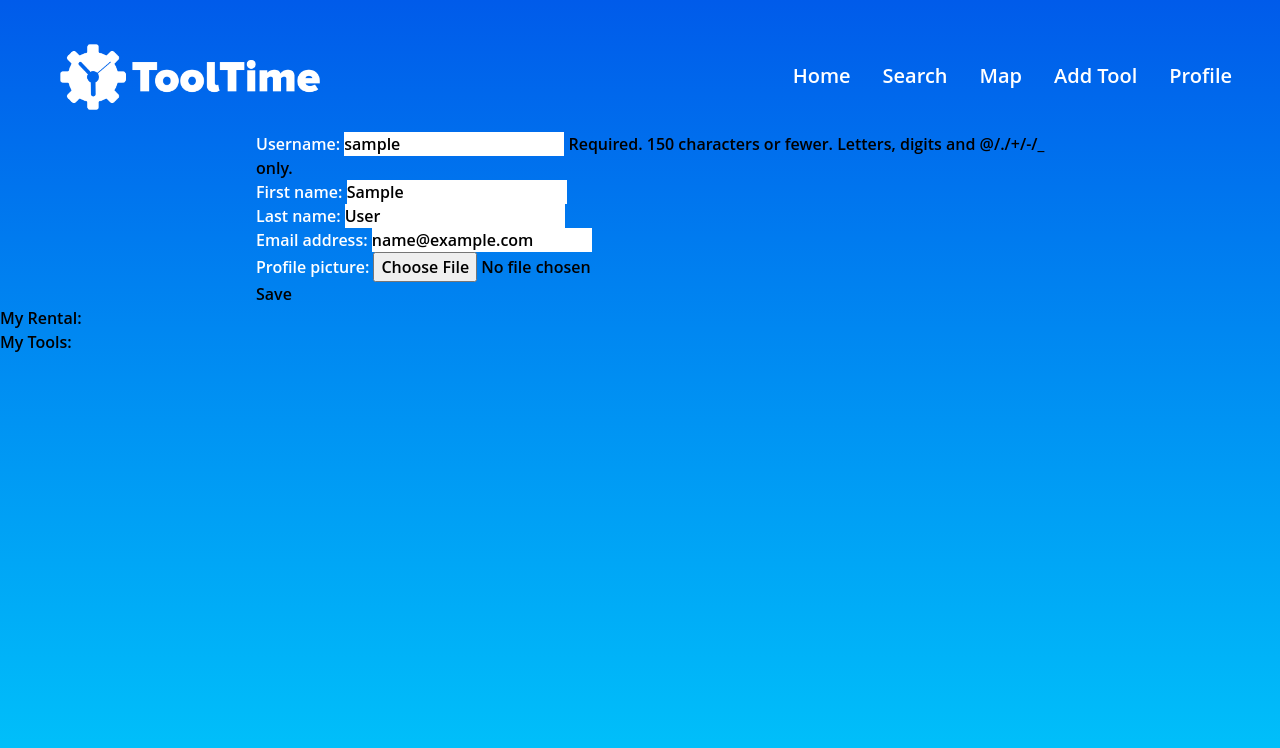
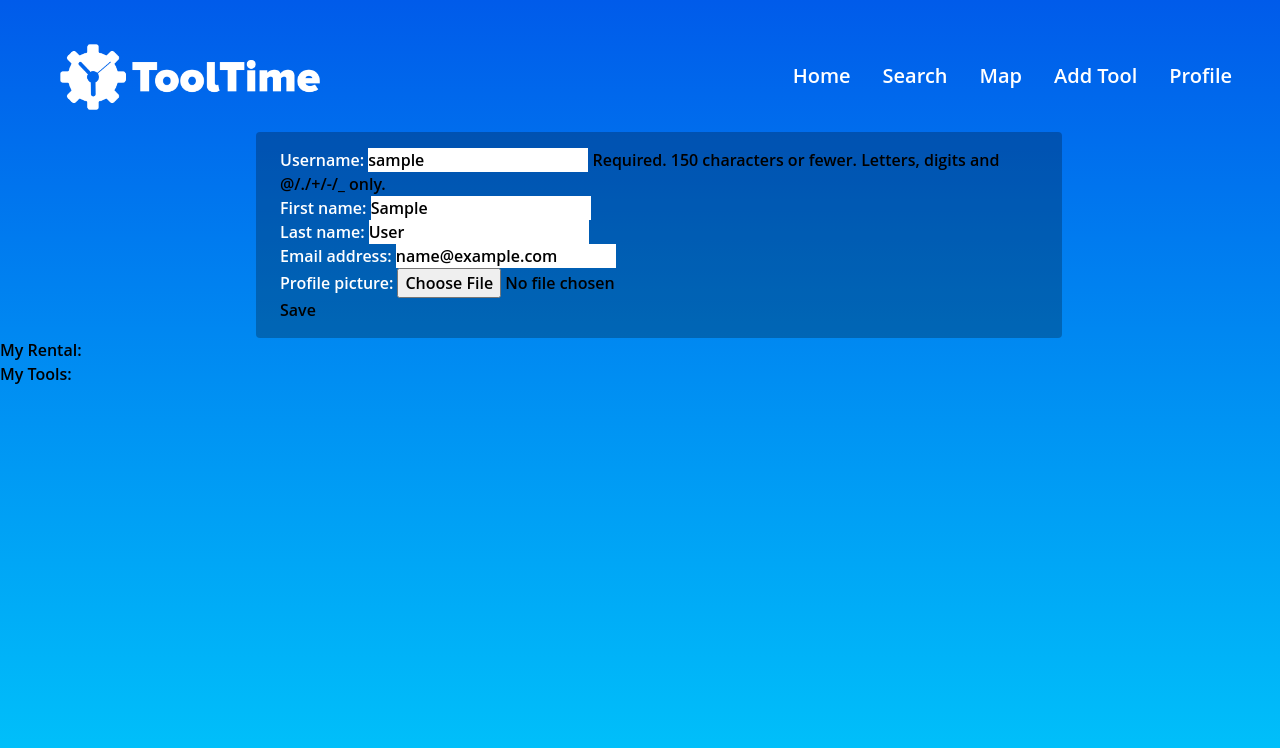
Before and after one commit to jacobef/djangang, a Django app: page /accounts/profile/ in a window 1280 px wide. Shown: the top 748 px of the page. Run offline with Django 4.2, Linux system fonts and the light colour scheme; the visitor is signed in with stand-in values (Sample User, id 1); some libraries are stand-ins or nearby versions.

Commit message:
Profile Styling

```diff
--- a/djangang/templates/accounts/profile.html
+++ b/djangang/templates/accounts/profile.html
@@ -5,79 +5,8 @@
 
 
 {% block content %}
-{#    <style>#}
-{##}
-{##}
-{#    body {#}
-{#        background-image: linear-gradient(to right, #ffecd2 0%, #ff794e 100%);#}
-{#        position: absolute;#}
-{#    }#}
-{##}
-{##}
-{#    img {#}
-{#        max-width: 100%;#}
-{#        max-height: 100%;#}
-{#        float: left;#}
-{#        top: 1000px;#}
-{#    }#}
-{#    .profile-pic {#}
-{#        height: 200px;#}
-{#        width: 200px;#}
-{##}
-{#        position: relative;#}
-{#        top: 75px;#}
-{#        left: 150px;#}
-{##}
-{#    }#}
-{##}
-{#    .My-tools {#}
-{#        position: relative;#}
-{#        font-family: "Comic Sans MS", "Comic Sans", cursive;#}
-{#        left: 500px;#}
-{#        bottom: 175px;#}
-{#    }#}
-{#    .My-rentals {#}
-{#        position: relative;#}
-{#        font-family: "Comic Sans MS", "Comic Sans", cursive;#}
-{##}
-{#        left: 500px;#}
-{#    }#}
-{##}
-{#    .upload-button {#}
-{#        position: relative;#}
-{#        top: 75px;#}
-{#        left: 150px;#}
-{#    }#}
-{##}
-{##}
-{#    </style>#}
-{#<style>#}
-{#img {#}
-{#  display: block;#}
-{#  margin-left: auto;#}
-{#  margin-right: auto;#}
-{#}#}
-{##}
-{#.vertical-center {#}
-{#  margin: 0;#}
-{#  position: absolute;#}
-{#  top: 50%;#}
-{#  -ms-transform: translateY(-50%);#}
-{#  transform: translateY(-50%);#}
-{#}#}
-{##}
-{#.container {#}
-{#  height: 100px;#}
-{#  position: relative;#}
-{#  border: 1px solid green;#}
-{#}#}
-{#</style>#}
 
-
-<style>
-
-</style>
-<form method="post" enctype="multipart/form-data">
+<form method="post" enctype="multipart/form-data" class = "bg-black/25 py-4 px-6 rounded">
     {% csrf_token %}
     {{ form.as_p }}
     <button type="submit">Save</button>
```
